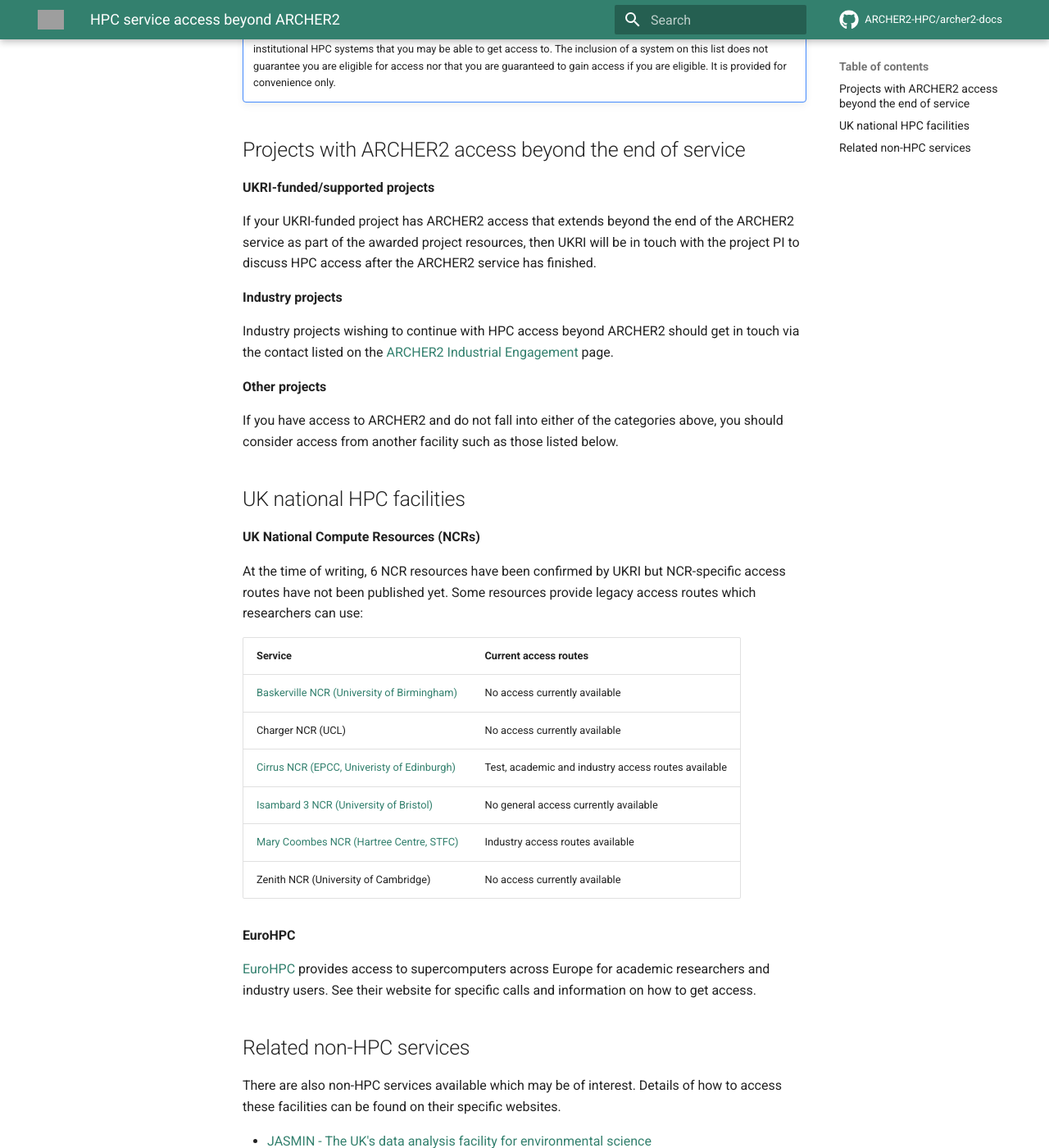
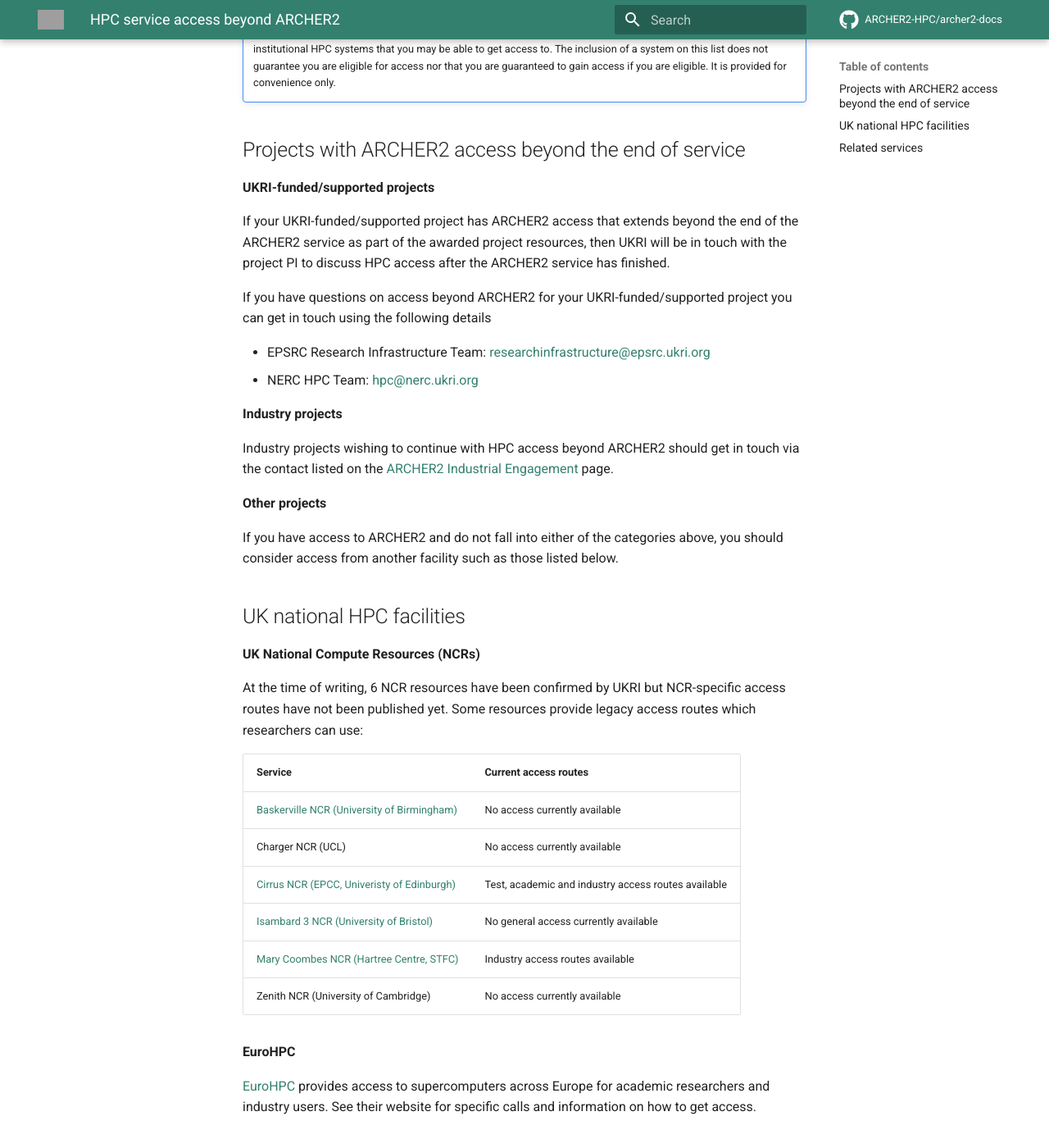
Before and after one commit to ARCHER2-HPC/archer2-docs, an MkDocs documentation site: the page built from docs/end-of-service-2026/next-services.md, in a window 1280 px wide and 1400 px high, scrolled down 345 px. Shown: the whole window at 82% size. Built offline with MkDocs 1.6.1 and Material for MkDocs 9.7.7, drawn with Linux system fonts in a browser that asks for light colours; comment, search, counter and statistics services are not loaded; some of the changed text lies outside the part shown; grey boxes are pictures that could not be loaded.

Commit message:
Updates in line with UKRI comments

```diff
--- a/docs/end-of-service-2026/next-services.md
+++ b/docs/end-of-service-2026/next-services.md
@@ -15,9 +15,15 @@
 
 **UKRI-funded/supported projects**
 
-If your UKRI-funded project has ARCHER2 access that extends beyond the end of the ARCHER2
+If your UKRI-funded/supported project has ARCHER2 access that extends beyond the end of the ARCHER2
 service as part of the awarded project resources, then UKRI will be in touch with the
 project PI to discuss HPC access after the ARCHER2 service has finished.
+
+If you have questions on access beyond ARCHER2 for your UKRI-funded/supported project you can
+get in touch using the following details
+
+- EPSRC Research Infrastructure Team: [researchinfrastructure@epsrc.ukri.org](mailto:researchinfrastructure@epsrc.ukri.org)
+- NERC HPC Team: [hpc@nerc.ukri.org](mailto:hpc@nerc.ukri.org)
 
 **Industry projects**
 
@@ -53,9 +59,9 @@
 Europe for academic researchers and industry users. See their website for specific calls and
 information on how to get access.
 
-## Related non-HPC services
+## Related services
 
-There are also non-HPC services available which may be of interest. Details of how to access these
+There are also other services available which may be of interest. Details of how to access these
 facilities can be found on their specific websites.
 
 - [JASMIN - The UK's data analysis facility for environmental science](https://jasmin.ac.uk)
```
